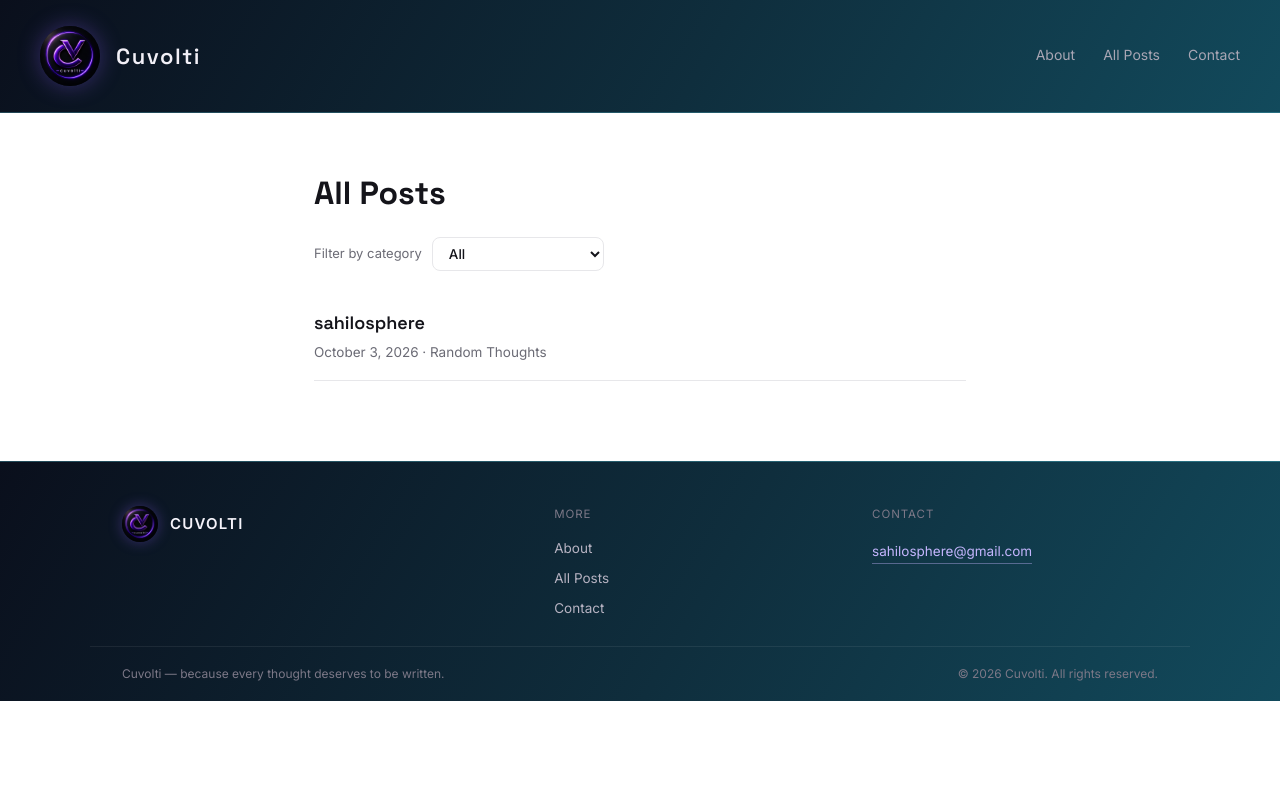
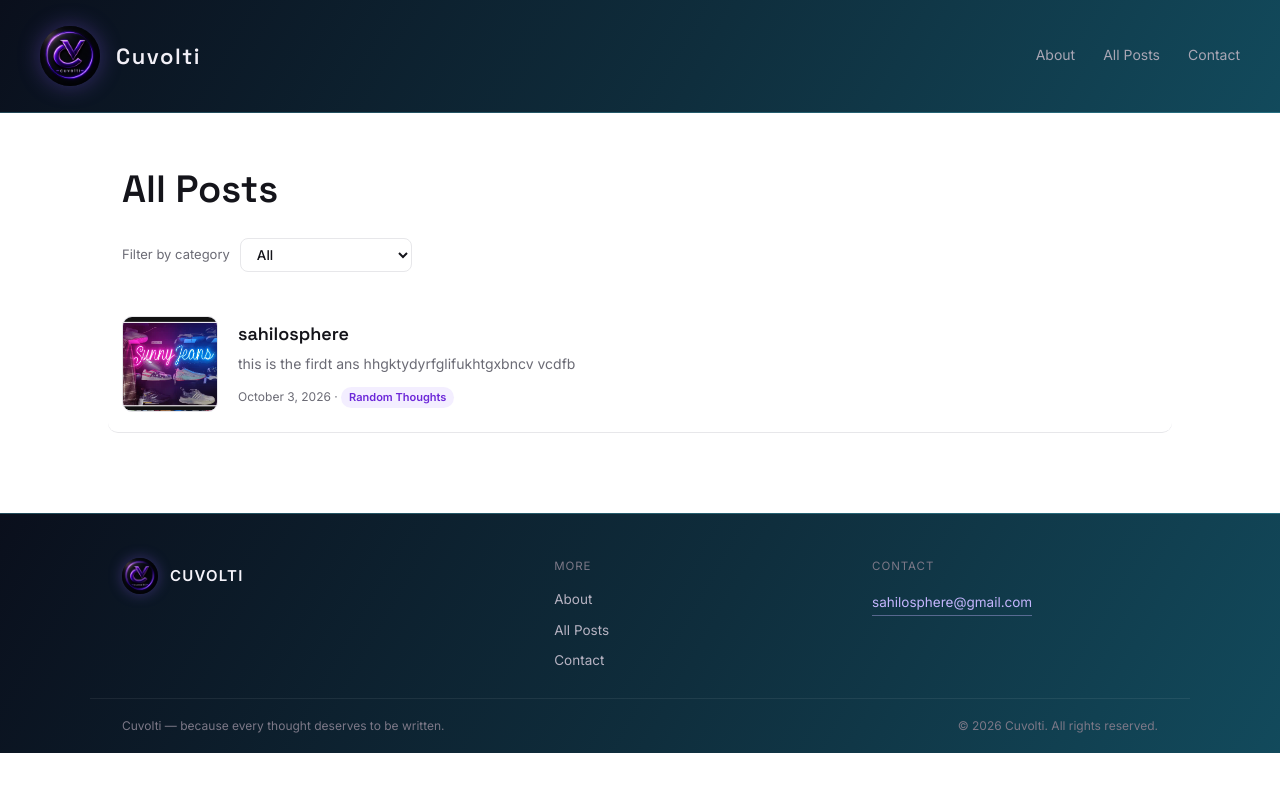
Before and after one commit to sahilosphere/cuvolti, an Eleventy site: page src/all-posts.njk in a window 1280 px wide. Built offline with nearby package versions, Linux system fonts and the light colour scheme; Eleventy itself is replaced by a stand-in of ours; files that its build step writes are made by us from their sources.

Commit message:
Update all-posts.njk

```diff
--- a/src/all-posts.njk
+++ b/src/all-posts.njk
@@ -3,9 +3,9 @@
 title: All Posts
 permalink: /all-posts/
 ---
-<div class="wrap">
-  <h1 style="margin-bottom:20px;">All Posts</h1>
-  <div class="filter-bar" style="padding:0;margin:0 0 20px;">
+<div class="all-posts-wrap">
+  <h1 class="all-posts-title">All Posts</h1>
+  <div class="filter-bar" style="padding:0;margin:0 0 24px;">
     <label for="category-select" class="filter-label">Filter by category</label>
     <select id="category-select" class="category-select">
       <option value="All">All</option>
@@ -19,14 +19,31 @@
       <option value="Current Affairs">Current Affairs</option>
     </select>
   </div>
+
+  <div class="article-list" style="padding:0;margin:0;">
   {% for article in collections.articles %}
-  <div class="filter-item" data-category="{{ article.data.category }}" style="padding:18px 0;border-bottom:1px solid var(--hairline);">
-    <h3 style="font-size:18px;font-weight:600;margin-bottom:6px;">
-      <a href="{{ article.url }}" style="color:var(--ink);text-decoration:none;">{{ article.data.title }}</a>
-    </h3>
-    <p style="font-size:13.5px;color:var(--ink-dim);margin:0;">{{ article.date | readableDate }}{% if article.data.category %} · {{ article.data.category }}{% endif %}</p>
+    <a class="article-row filter-item fade-in-up" style="transition-delay:{{ loop.index0 * 50 }}ms" data-category="{{ article.data.category }}" href="{{ article.url }}">
+      <div class="article-thumb">
+        {% if article.data.image %}
+          <img src="{{ article.data.image }}" alt="{{ article.data.title }}" loading="lazy">
+        {% else %}
+          <div class="thumb-placeholder"></div>
+        {% endif %}
+      </div>
+      <div class="article-info">
+        <h3>{{ article.data.title }}</h3>
+        <p>
+          {% if article.data.excerpt %}
+            {{ article.data.excerpt }}
+          {% else %}
+            {{ article.templateContent | striptags | truncate(140, true, "...") }}
+          {% endif %}
+        </p>
+        <span class="date">{{ article.date | readableDate }}{% if article.data.category %} · <span class="cat-badge">{{ article.data.category }}</span>{% endif %}</span>
+      </div>
+    </a>
+  {% else %}
+    <p class="empty-note">No articles published yet.</p>
+  {% endfor %}
   </div>
-  {% else %}
-  <p class="empty-note">No articles published yet.</p>
-  {% endfor %}
 </div>
```
